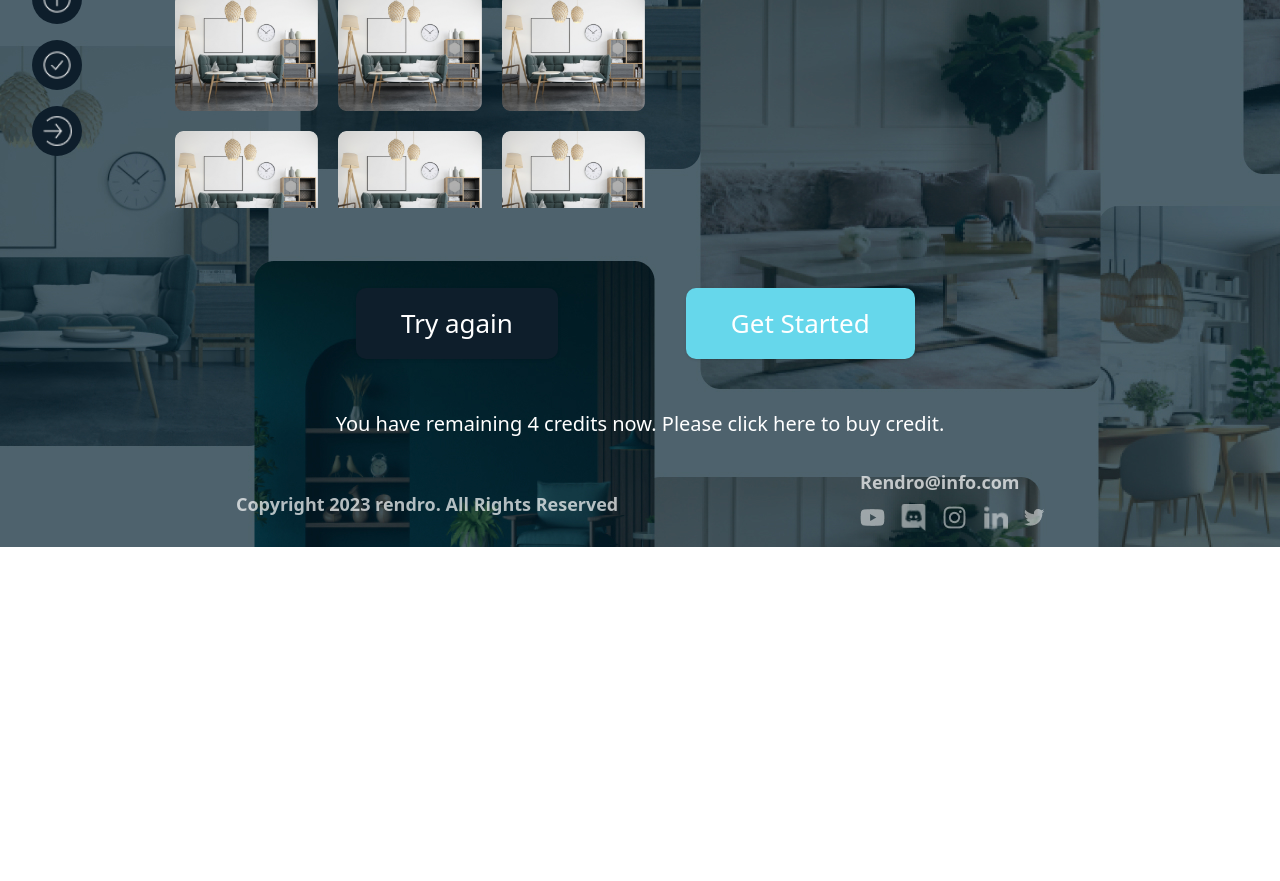
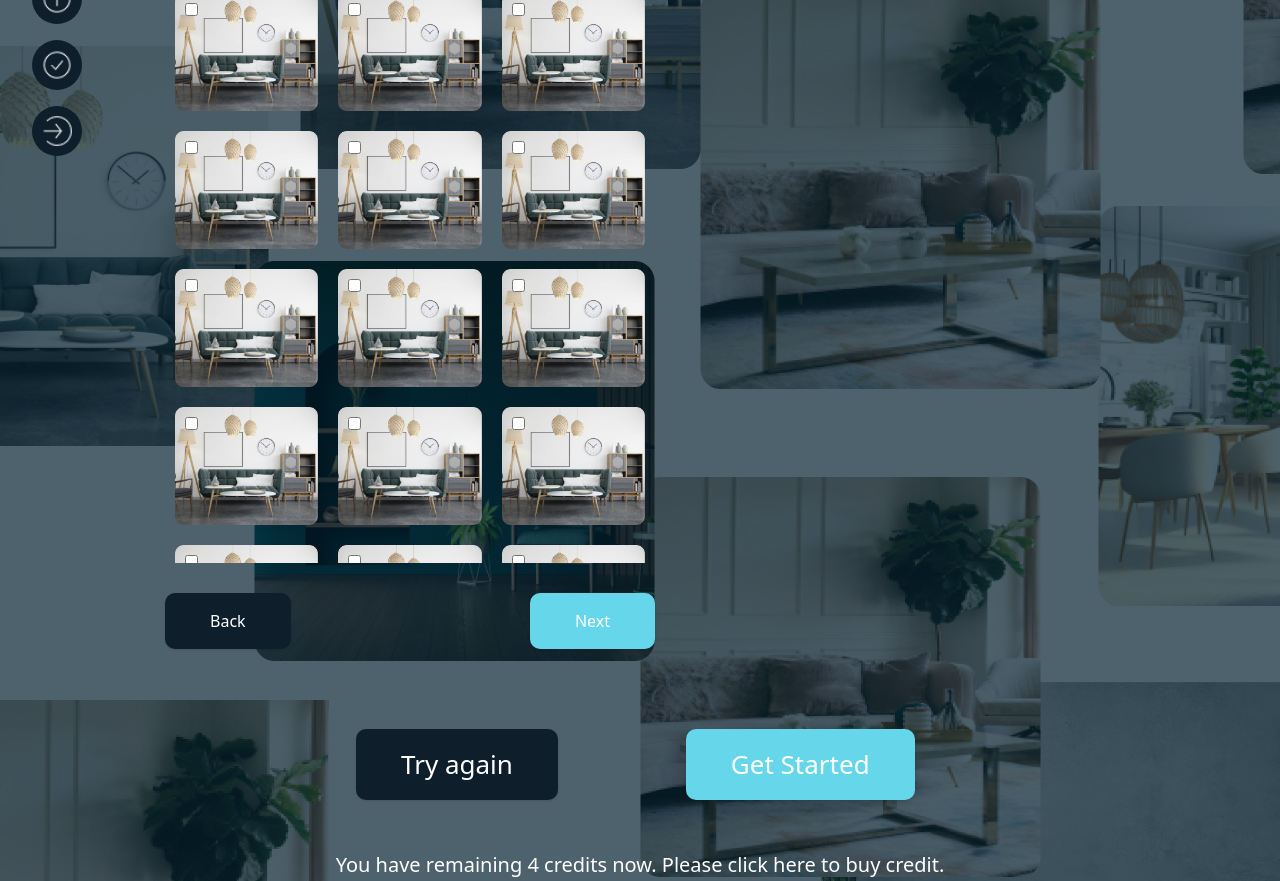
Before and after one commit to paradisefam/homedesign, a Next.js app: page /step1 in a window 1280 px wide. Shown: the part 360-1241 px from the top of the page. Before the commit the page ends 907 px from the top, so only its background shows below. Built offline with nearby package versions, Linux system fonts and the light colour scheme.

Commit message:
modify one page

```diff
--- a/src/app/globals.css
+++ b/src/app/globals.css
@@ -154,3 +154,7 @@ body {
   border: 2px solid #66d7eb;
   margin: auto;
 }
+
+.back-button {
+  background-color: #0e1e2b;
+}
--- a/src/app/step1/page.tsx
+++ b/src/app/step1/page.tsx
@@ -36,42 +36,173 @@ export default function Home() {
           </div>
 
           <div className="flex flex-row mb-[30px] mt-[30px] ml-[30px]">
-            <div className="basis-1/2 h-[300px] overflow-auto">
+            <div className="basis-1/2">
               <div className="text-[25px] pl-[30px]">
                 1. Which couch would you prefer to snuggle up on ?
               </div>
+              <div className="h-[580px] overflow-auto">
                 <div className="flex flex-row">
-                <div className="basis-1/3 p-[10px]">
+                  <div className="basis-1/3 p-[10px] relative inline-block">
+                    <input
+                      type="checkbox"
+                      className="absolute top-5 left-5"
+                      id="checkbox"
+                    ></input>
                     <img src="assets/images/step1/home1.png" alt="" />
                   </div>
-                <div className="basis-1/3 p-[10px]">
+                  <div className="basis-1/3 p-[10px] relative inline-block">
+                    <input
+                      type="checkbox"
+                      className="absolute top-5 left-5"
+                      id="checkbox"
+                    ></input>
                     <img src="assets/images/step1/home1.png" alt="" />
                   </div>
-                <div className="basis-1/3 p-[10px]">
+                  <div className="basis-1/3 p-[10px]  relative inline-block">
+                    <input
+                      type="checkbox"
+                      className="absolute top-5 left-5"
+                      id="checkbox"
+                    ></input>
                     <img src="assets/images/step1/home1.png" alt="" />
                   </div>
                 </div>
                 <div className="flex flex-row">
-                <div className="basis-1/3 p-[10px]">
+                  <div className="basis-1/3 p-[10px]  relative inline-block">
+                    <input
+                      type="checkbox"
+                      className="absolute top-5 left-5"
+                      id="checkbox"
+                    ></input>
                     <img src="assets/images/step1/home1.png" alt="" />
                   </div>
-                <div className="basis-1/3 p-[10px]">
+                  <div className="basis-1/3 p-[10px]  relative inline-block">
+                    <input
+                      type="checkbox"
+                      className="absolute top-5 left-5"
+                      id="checkbox"
+                    ></input>
                     <img src="assets/images/step1/home1.png" alt="" />
                   </div>
-                <div className="basis-1/3 p-[10px]">
+                  <div className="basis-1/3 p-[10px]  relative inline-block">
+                    <input
+                      type="checkbox"
+                      className="absolute top-5 left-5"
+                      id="checkbox"
+                    ></input>
                     <img src="assets/images/step1/home1.png" alt="" />
                   </div>
                 </div>
                 <div className="flex flex-row">
-                <div className="basis-1/3 p-[10px]">
+                  <div className="basis-1/3 p-[10px]  relative inline-block">
+                    <input
+                      type="checkbox"
+                      className="absolute top-5 left-5"
+                      id="checkbox"
+                    ></input>
                     <img src="assets/images/step1/home1.png" alt="" />
                   </div>
-                <div className="basis-1/3 p-[10px]">
+                  <div className="basis-1/3 p-[10px]  relative inline-block">
+                    <input
+                      type="checkbox"
+                      className="absolute top-5 left-5"
+                      id="checkbox"
+                    ></input>
                     <img src="assets/images/step1/home1.png" alt="" />
                   </div>
-                <div className="basis-1/3 p-[10px]">
+                  <div className="basis-1/3 p-[10px]  relative inline-block">
+                    <input
+                      type="checkbox"
+                      className="absolute top-5 left-5"
+                      id="checkbox"
+                    ></input>
                     <img src="assets/images/step1/home1.png" alt="" />
                   </div>
+                </div>
+                <div className="flex flex-row">
+                  <div className="basis-1/3 p-[10px]  relative inline-block">
+                    <input
+                      type="checkbox"
+                      className="absolute top-5 left-5"
+                      id="checkbox"
+                    ></input>
+                    <img src="assets/images/step1/home1.png" alt="" />
+                  </div>
+                  <div className="basis-1/3 p-[10px]  relative inline-block">
+                    <input
+                      type="checkbox"
+                      className="absolute top-5 left-5"
+                      id="checkbox"
+                    ></input>
+                    <img src="assets/images/step1/home1.png" alt="" />
+                  </div>
+                  <div className="basis-1/3 p-[10px]  relative inline-block">
+                    <input
+                      type="checkbox"
+                      className="absolute top-5 left-5"
+                      id="checkbox"
+                    ></input>
+                    <img src="assets/images/step1/home1.png" alt="" />
+                  </div>
+                </div>
+                <div className="flex flex-row">
+                  <div className="basis-1/3 p-[10px]  relative inline-block">
+                    <input
+                      type="checkbox"
+                      className="absolute top-5 left-5"
+                      id="checkbox"
+                    ></input>
+                    <img src="assets/images/step1/home1.png" alt="" />
+                  </div>
+                  <div className="basis-1/3 p-[10px]  relative inline-block">
+                    <input
+                      type="checkbox"
+                      className="absolute top-5 left-5"
+                      id="checkbox"
+                    ></input>
+                    <img src="assets/images/step1/home1.png" alt="" />
+                  </div>
+                  <div className="basis-1/3 p-[10px]  relative inline-block">
+                    <input
+                      type="checkbox"
+                      className="absolute top-5 left-5"
+                      id="checkbox"
+                    ></input>
+                    <img src="assets/images/step1/home1.png" alt="" />
+                  </div>
+                </div>
+                <div className="flex flex-row">
+                  <div className="basis-1/3 p-[10px]  relative inline-block">
+                    <input
+                      type="checkbox"
+                      className="absolute top-5 left-5"
+                      id="checkbox"
+                    ></input>
+                    <img src="assets/images/step1/home1.png" alt="" />
+                  </div>
+                  <div className="basis-1/3 p-[10px]  relative inline-block">
+                    <input
+                      type="checkbox"
+                      className="absolute top-5 left-5"
+                      id="checkbox"
+                    ></input>
+                    <img src="assets/images/step1/home1.png" alt="" />
+                  </div>
+                  <div className="basis-1/3 p-[10px]  relative inline-block">
+                    <input
+                      type="checkbox"
+                      className="absolute top-5 left-5"
+                      id="checkbox"
+                    ></input>
+                    <img src="assets/images/step1/home1.png" alt="" />
+                  </div>
+                </div>
+              </div>
+              <div className="mt-[30px]">
+                <HomeBtn className="text-white back-button float-left">
+                  Back
+                </HomeBtn>
+                <HomeBtn className="text-white float-right">Next</HomeBtn>
               </div>
             </div>
             <div className="basis-1/2">asdfsda</div>
```
Lines whose indentation alone changed are shown as unchanged.
